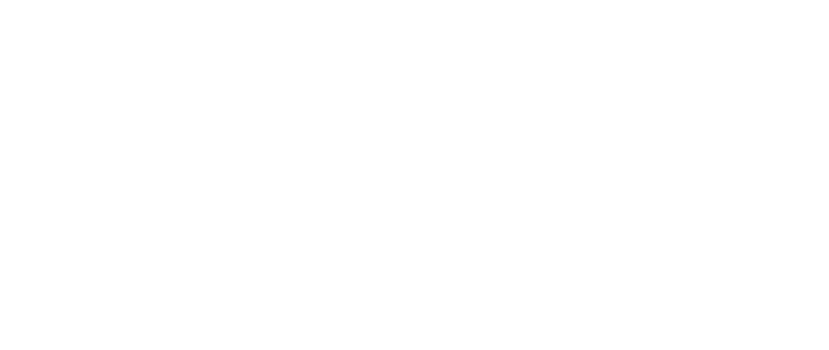
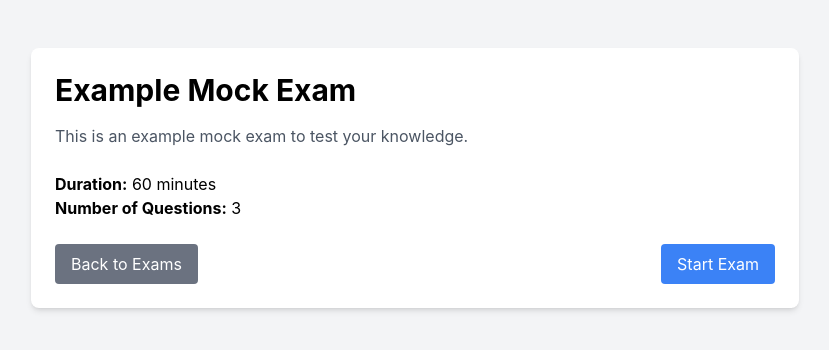
Before and after one commit to shrimay18/mockTest, a React (Create React App) app: page /mock-exam/example in a window 1280 px wide. Before the commit this address had no page. Shown: the top 350 px of the page, without its empty margins (225-1054 px from the left). Built offline with nearby package versions, Linux system fonts and the light colour scheme.

Commit message:
/example route set

```diff
--- a/src/App.tsx
+++ b/src/App.tsx
@@ -1,12 +1,14 @@
 import React from 'react';
 import { BrowserRouter as Router, Route, Routes, Navigate } from 'react-router-dom';
 import MockExamCardHolder from './pages/MockExamCardHolder';
+import ExamDetails from './pages/ExamDetails';
 
 const App: React.FC = () => {
   return (
     <Router>
       <Routes>
         <Route path="/mock-exam" element={<MockExamCardHolder />} />
+        <Route path="/mock-exam/:examId" element={<ExamDetails />} />
         <Route path="/" element={<Navigate replace to="/mock-exam" />} />
       </Routes>
     </Router>
--- a/src/components/MockExamCard.tsx
+++ b/src/components/MockExamCard.tsx
@@ -1,26 +1,31 @@
 // src/components/MockExamCard.tsx
 
 import React from 'react';
+import { Link } from 'react-router-dom';
 
 interface MockExamCardProps {
+  id: string;
   title: string;
   description: string;
   duration: number;
   questionCount: number;
 }
 
-const MockExamCard: React.FC<MockExamCardProps> = ({ title, description, duration, questionCount }) => {
+const MockExamCard: React.FC<MockExamCardProps> = ({ id, title, description, duration, questionCount }) => {
   return (
-    <div className="bg-gradient-to-bl from-blue-100 to-white rounded-lg shadow-md p-6 w-full hover:scale-105 transition-transform duration-300">
+    <div className="bg-white rounded-lg shadow-md p-6 w-full">
       <h2 className="text-xl font-bold mb-2">{title}</h2>
       <p className="text-gray-600 mb-4">{description}</p>
       <div className="flex justify-between text-sm text-gray-500">
         <span>{duration} minutes</span>
         <span>{questionCount} questions</span>
       </div>
-      <button className="mt-4 w-full bg-blue-500 text-white py-2 px-4 rounded hover:bg-blue-600 transition-colors">
+      <Link
+        to={`/mock-exam/${id}`}
+        className="mt-4 w-full bg-blue-500 text-white py-2 px-4 rounded hover:bg-blue-600 transition-colors inline-block text-center"
+      >
         Start Exam
-      </button>
+      </Link>
     </div>
   );
 };
--- /dev/null
+++ b/src/pages/ExamDetails.tsx
@@ -0,0 +1,96 @@
+// src/pages/ExamDetails.tsx
+
+import React, { useState, useEffect } from 'react';
+import { useParams, Link } from 'react-router-dom';
+
+interface ExamInfo {
+  title: string;
+  description: string;
+  duration: number;
+  questionCount: number;
+}
+
+const examData: { [key: string]: ExamInfo } = {
+  example: {
+    title: "Example Mock Exam",
+    description: "This is an example mock exam to test your knowledge.",
+    duration: 60,
+    questionCount: 3,
+  },
+};
+
+const ExamDetails: React.FC = () => {
+  const { examId } = useParams<{ examId: string }>();
+  const [exam, setExam] = useState<ExamInfo | null>(null);
+  const [progress, setProgress] = useState<number>(0);
+  const [isStarted, setIsStarted] = useState<boolean>(false);
+
+  useEffect(() => {
+    // Simulate fetching exam data
+    if (examId && examData[examId]) {
+      setExam(examData[examId]);
+
+      // Simulate fetching progress from local storage or an API
+      const storedProgress = localStorage.getItem(`exam_${examId}_progress`);
+      if (storedProgress) {
+        setProgress(parseInt(storedProgress));
+        setIsStarted(true);
+      }
+    }
+  }, [examId]);
+
+  const handleStartExam = () => {
+    if (!isStarted) {
+      setIsStarted(true);
+      setProgress(0);
+      localStorage.setItem(`exam_${examId}_progress`, '0');
+    }
+    // Here you would typically navigate to the actual exam page
+    console.log('Starting/Continuing exam');
+  };
+
+  if (!exam) {
+    return <div>Exam not found</div>;
+  }
+
+  return (
+    <div className="min-h-screen bg-gray-100 py-12 px-4 sm:px-6 lg:px-8">
+      <div className="max-w-3xl mx-auto bg-white rounded-lg shadow-md p-6">
+        <h1 className="text-3xl font-bold mb-4">{exam.title}</h1>
+        <p className="text-gray-600 mb-6">{exam.description}</p>
+        <div className="mb-6">
+          <p><strong>Duration:</strong> {exam.duration} minutes</p>
+          <p><strong>Number of Questions:</strong> {exam.questionCount}</p>
+        </div>
+        {isStarted && (
+          <div className="mb-6">
+            <p className="mb-2"><strong>Your Progress:</strong></p>
+            <div className="w-full bg-gray-200 rounded-full h-2.5">
+              <div
+                className="bg-blue-600 h-2.5 rounded-full"
+                style={{width: `${progress}%`}}
+              ></div>
+            </div>
+            <p className="mt-2">{progress}% Complete</p>
+          </div>
+        )}
+        <div className="flex justify-between">
+          <Link
+            to="/mock-exam"
+            className="bg-gray-500 text-white py-2 px-4 rounded hover:bg-gray-600 transition-colors"
+          >
+            Back to Exams
+          </Link>
+          <button
+            onClick={handleStartExam}
+            className="bg-blue-500 text-white py-2 px-4 rounded hover:bg-blue-600 transition-colors"
+          >
+            {isStarted ? 'Continue Exam' : 'Start Exam'}
+          </button>
+        </div>
+      </div>
+    </div>
+  );
+};
+
+export default ExamDetails;
--- a/src/pages/MockExamCardHolder.tsx
+++ b/src/pages/MockExamCardHolder.tsx
@@ -6,18 +6,21 @@ import MockExamCard from '../components/MockExamCard';
 const MockExamCardHolder: React.FC = () => {
     const mockExams = [
     {
+      id:"example",
       title: "Math Mock Exam",
       description: "Test your math skills with this comprehensive mock exam.",
       duration: 60,
       questionCount: 3
     },
     {
+      id:"example",
       title: "Science Mock Exam",
       description: "Prepare for your science exam with this practice test.",
       duration: 90,
       questionCount: 4
     },
     {
+      id:"example",
       title: "English Mock Exam",
       description: "Enhance your English language proficiency with this mock exam.",
       duration: 75,
@@ -30,9 +33,10 @@ const MockExamCardHolder: React.FC = () => {
       <div className="max-w-7xl mx-auto">
         <h1 className="text-3xl font-bold text-center mb-10">Mock Exams</h1>
         <div className="grid grid-cols-1 md:grid-cols-2 lg:grid-cols-3 gap-6">
-          {mockExams.map((exam, index) => (
+          {mockExams.map((exam) => (
             <MockExamCard
-              key={index}
+              id={exam.id}
+              key={exam.id}
               title={exam.title}
               description={exam.description}
               duration={exam.duration}
```
